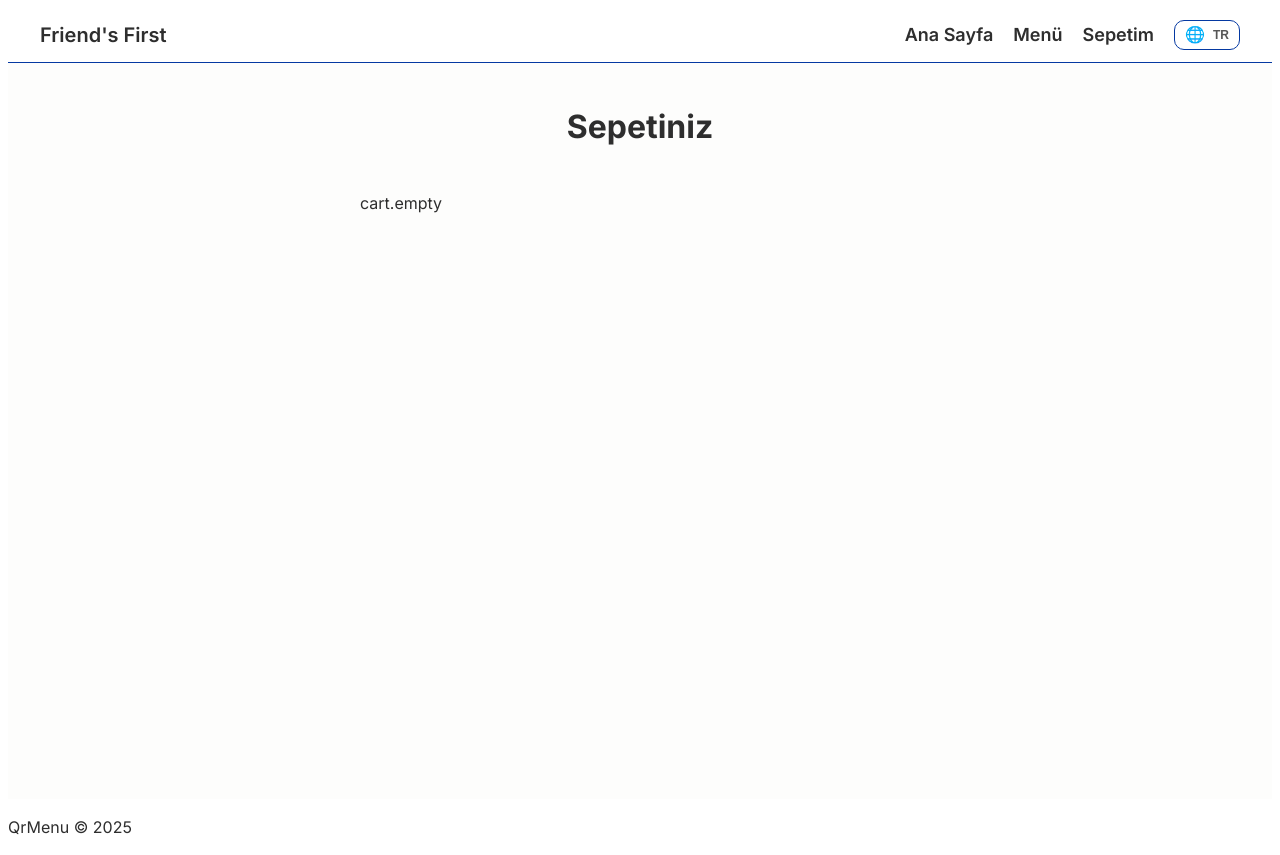
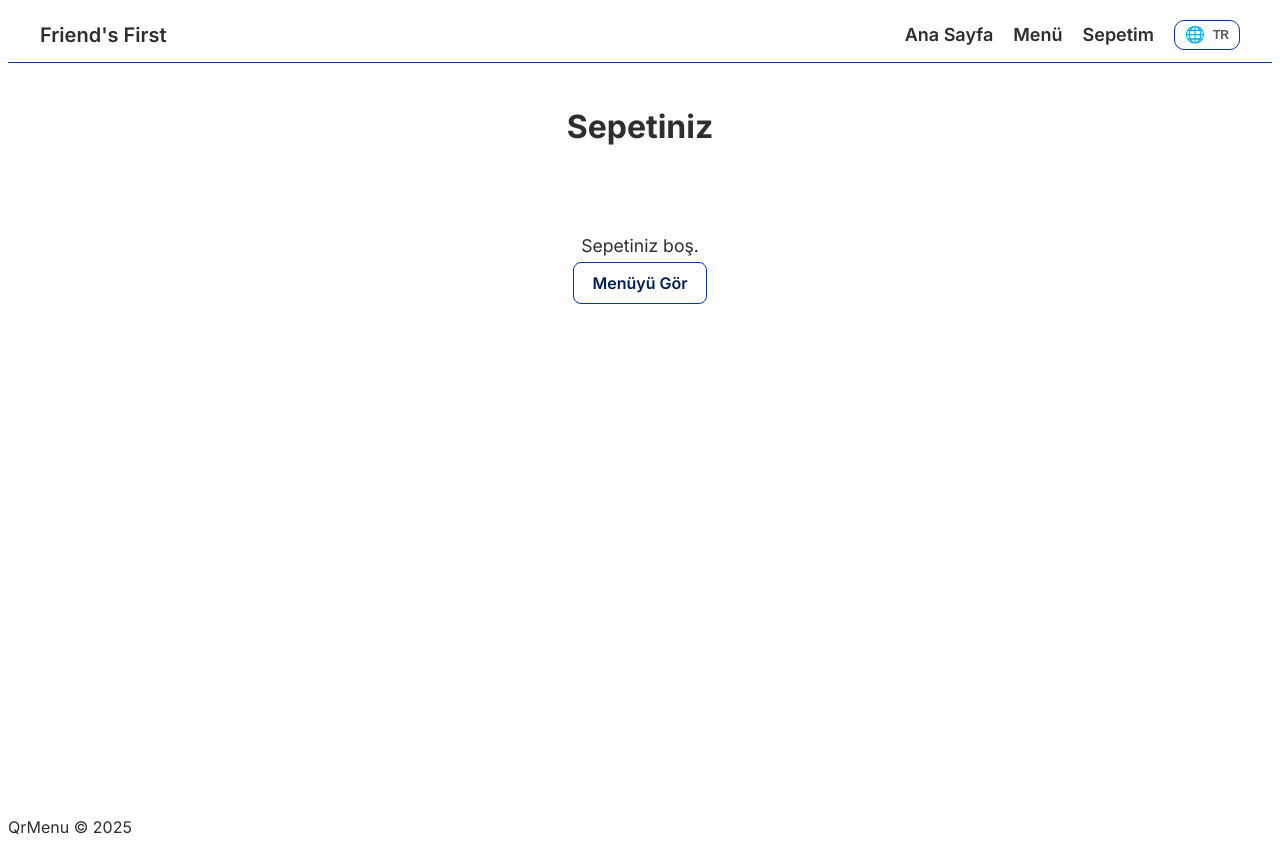
Before and after one commit to NurAleynaPektas/qrMenu, a React (Vite) app in the folder client/: page /cart in a window 1280 px wide. Built offline with nearby package versions, Linux system fonts and the light colour scheme.

Commit message:
cart empty changed

```diff
--- a/client/src/i18n/en.json
+++ b/client/src/i18n/en.json
@@ -42,6 +42,7 @@
     "title": "Your Cart",
     "total": "Total",
     "checkout": "Checkout",
+    "empty": "Your cart is empty.",
     "qty_minus": "-",
     "qty_plus": "+",
     "sample": {
--- a/client/src/i18n/fr.json
+++ b/client/src/i18n/fr.json
@@ -42,6 +42,7 @@
     "title": "Votre Panier",
     "total": "Total",
     "checkout": "Passer à la Caisse",
+    "empty": "Votre panier est vide.",
     "qty_minus": "-",
     "qty_plus": "+",
     "sample": {
--- a/client/src/i18n/tr.json
+++ b/client/src/i18n/tr.json
@@ -42,6 +42,7 @@
     "title": "Sepetiniz",
     "total": "Toplam",
     "checkout": "Siparişi Tamamla",
+    "empty": "Sepetiniz boş.",
     "qty_minus": "-",
     "qty_plus": "+",
     "sample": {
--- a/client/src/pages/Cart.jsx
+++ b/client/src/pages/Cart.jsx
@@ -1,5 +1,6 @@
 import { useSelector, useDispatch } from "react-redux";
 import { useTranslation } from "react-i18next";
+import { Link } from "react-router-dom";
 import s from "./Cart.module.css";
 import { increaseQty, decreaseQty, removeFromCart } from "../redux/cartSlice";
 
@@ -18,7 +19,15 @@ export default function Cart() {
       <h1 className={s.cartTitle}>{t("cart.title")}</h1>
 
       <div className={s.cartItems}>
-        {cartItems.length === 0 && <p>{t("cart.empty")}</p>}
+        {cartItems.length === 0 && (
+          <div className={s.emptyWrap}>
+            <p className={s.emptyText}>{t("cart.empty")}</p>
+            <Link to="/menu" className={s.backToMenuBtn}>
+              {t("home.hero_cta")}
+            </Link>
+          </div>
+        )}
+
         {cartItems.map((item) => (
           <article className={s.cartItem} key={item.id}>
             <img className={s.cartItemImg} src={item.img} alt={item.title} />
--- a/client/src/pages/Cart.module.css
+++ b/client/src/pages/Cart.module.css
@@ -1,6 +1,8 @@
 *,
 *::before,
-*::after { box-sizing: border-box; }
+*::after {
+  box-sizing: border-box;
+}
 
 .cartPage {
   padding: 24px 16px;
@@ -26,7 +28,6 @@
   margin: 0 auto 24px;
 }
 
-
 .cartItem {
   display: flex;
   align-items: center;
@@ -49,7 +50,6 @@
   border-radius: 12px;
 }
 
-
 .cartItemInfo {
   flex: 1 1 auto;
   min-width: 0;
@@ -71,7 +71,6 @@
   margin-top: 2px;
 }
 
-
 .cartItemControls {
   flex: 0 0 auto;
   display: inline-flex;
@@ -89,11 +88,16 @@
   font-weight: 800;
   line-height: 1;
   cursor: pointer;
-  transition: background .2s ease, color .2s ease, border-color .2s ease;
+  transition: background 0.2s ease, color 0.2s ease, border-color 0.2s ease;
 }
-.cartItemControls button:hover { color: var(--accent-dark); }
-.cartItemControls span { font-weight: 800; min-width: 16px; text-align: center; }
-
+.cartItemControls button:hover {
+  color: var(--accent-dark);
+}
+.cartItemControls span {
+  font-weight: 800;
+  min-width: 16px;
+  text-align: center;
+}
 
 .cartSummary {
   max-width: 560px;
@@ -113,8 +117,9 @@
   font-weight: 700;
   color: var(--text);
 }
-.cartTotal span { color: var(--accent); }
-
+.cartTotal span {
+  color: var(--accent);
+}
 
 .checkoutBtn {
   background: var(--accent);
@@ -125,25 +130,73 @@
   font-weight: 800;
   font-size: 16px;
   cursor: pointer;
-  transition: background .2s ease, transform .08s ease;
+  transition: background 0.2s ease, transform 0.08s ease;
 }
-.checkoutBtn:hover { background: var(--accent-dark); }
-.checkoutBtn:active { transform: translateY(1px); }
+.checkoutBtn:hover {
+  background: var(--accent-dark);
+}
+.checkoutBtn:active {
+  transform: translateY(1px);
+}
+.emptyWrap {
+  text-align: center;
+  padding: 40px 0;
+}
 
+.emptyText {
+  font-size: 1.1rem;
+  color: var(--text);
+  margin-bottom: 12px;
+}
+
+.backToMenuBtn {
+  background: #fff;
+  color: var(--accent);
+  border: 1px solid var(--border);
+  padding: 10px 18px;
+  border-radius: 8px;
+  font-weight: 600;
+  text-decoration: none;
+  transition: 0.2s ease;
+}
+
+.backToMenuBtn:hover {
+  background: var(--accent);
+  color: var(--bg);
+}
 
 @media (max-width: 380px) {
-  .cartItemImg { width: 64px; height: 64px; }
-  .cartItem { padding: 8px; gap: 10px; }
-  .cartItemControls button { width: 30px; height: 30px; }
-  .cartTitle { font-size: 24px; }
-  .checkoutBtn { width: 100%; }
+  .cartItemImg {
+    width: 64px;
+    height: 64px;
+  }
+  .cartItem {
+    padding: 8px;
+    gap: 10px;
+  }
+  .cartItemControls button {
+    width: 30px;
+    height: 30px;
+  }
+  .cartTitle {
+    font-size: 24px;
+  }
+  .checkoutBtn {
+    width: 100%;
+  }
 }
 
 @media (min-width: 768px) {
-  .cartPage { padding: 28px; }
-  .cartTitle { font-size: 32px; }
+  .cartPage {
+    padding: 28px;
+  }
+  .cartTitle {
+    font-size: 32px;
+  }
 }
 
 @media (min-width: 1020px) {
-  .cartPage { padding: 32px; }
+  .cartPage {
+    padding: 32px;
+  }
 }
```
